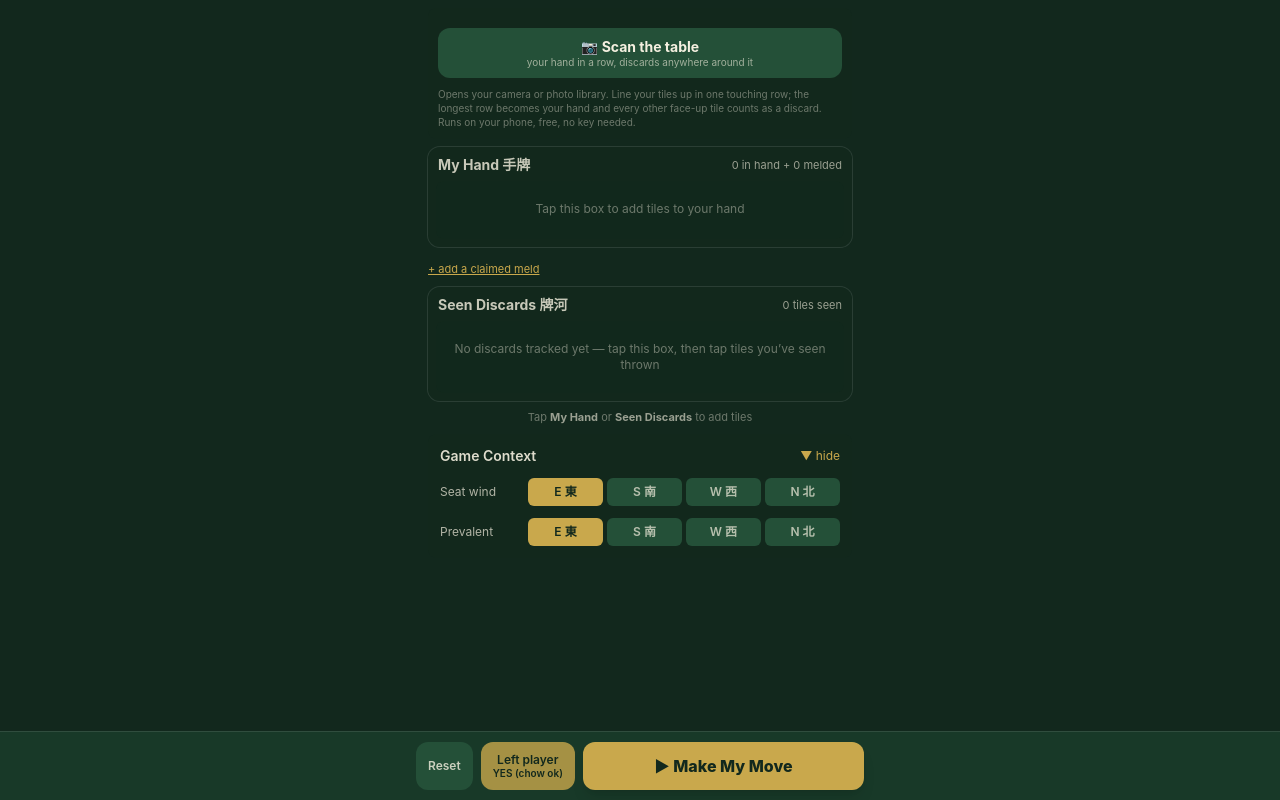
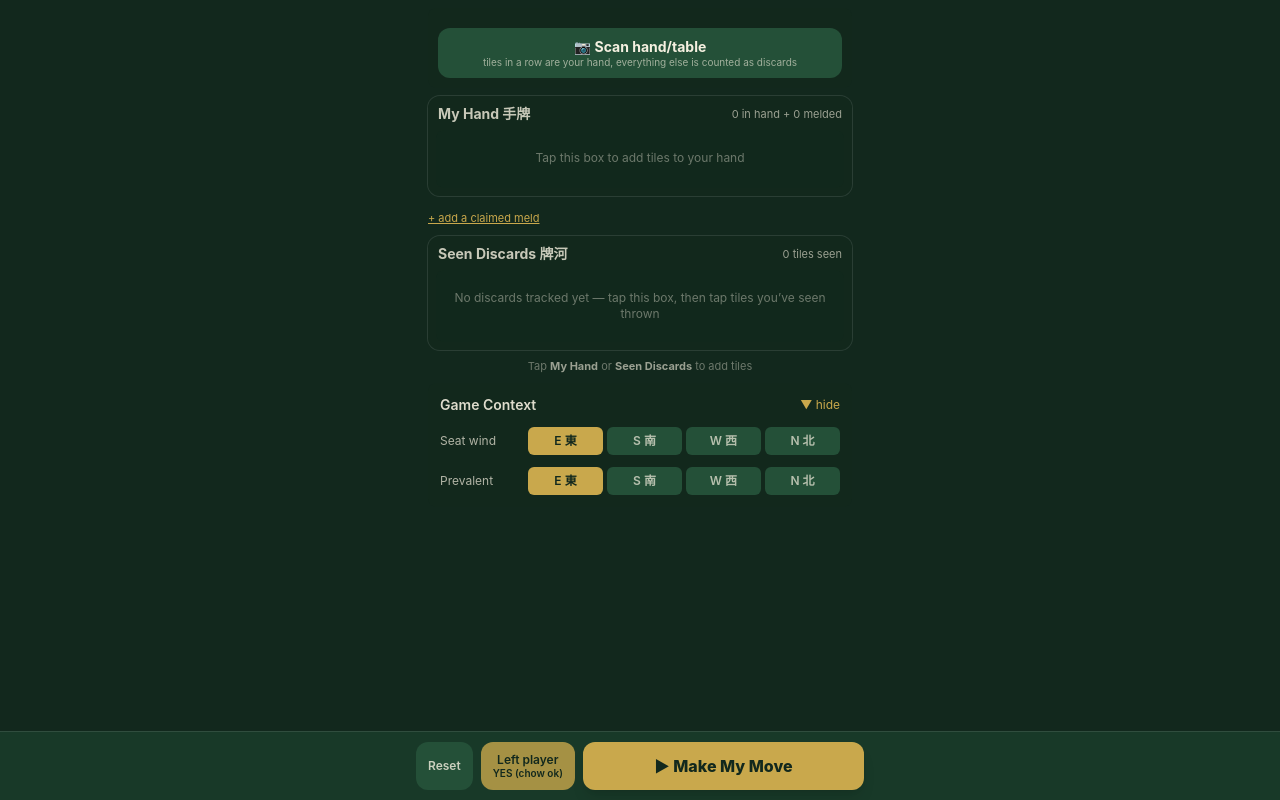
Before and after one commit to Jacob2305/Mahjong-Engine, a React (Vite) app: page / in a window 1280 px wide. Built offline with nearby package versions, Linux system fonts and the light colour scheme.

Commit message:
Scan hand/table label; close the box after Make My Move

```diff
--- a/src/App.jsx
+++ b/src/App.jsx
@@ -337,10 +337,10 @@ export default function App() {
       myDiscardId: newMyDiscard,
     });
 
-    // After we throw a tile the turn passes to opponents — jump to the Discards
-    // box, centre it, and highlight what we just threw.
+    // Close the tile picker so the advice below is easy to read. After a throw,
+    // centre the Discards box so the tile just thrown (highlighted) is in view.
+    setZone(null);
     if (played.thrownId) {
-      setZone('discards');
       requestAnimationFrame(() => {
         discardRef.current?.scrollIntoView({ behavior: 'smooth', block: 'center' });
       });
--- a/src/components/PhotoImport.jsx
+++ b/src/components/PhotoImport.jsx
@@ -161,18 +161,11 @@ export default function PhotoImport({ onImport, remaining }) {
             className="w-full rounded-xl bg-jade-mid text-cream text-sm font-bold py-2.5
               leading-tight disabled:opacity-40 active:scale-[0.98] transition-transform"
           >
-            📷 Scan the table
+            📷 Scan hand/table
             <span className="block text-[10px] font-normal text-cream/60">
-              your hand in a row, discards anywhere around it
+              tiles in a row are your hand, everything else is counted as discards
             </span>
           </button>
-          {!result && !busy && (
-          <p className="text-[10px] text-cream/40 leading-snug">
-            Opens your camera or photo library. Line your tiles up in one touching row;
-            the longest row becomes your hand and every other face-up tile counts as a
-            discard. Runs on your phone, free, no key needed.
-          </p>
-          )}
 
           {/* --- busy ----------------------------------------------------- */}
           {busy && (
```
Also changed, not shown: 1 other file (tests, documents, lock files or other folders).
